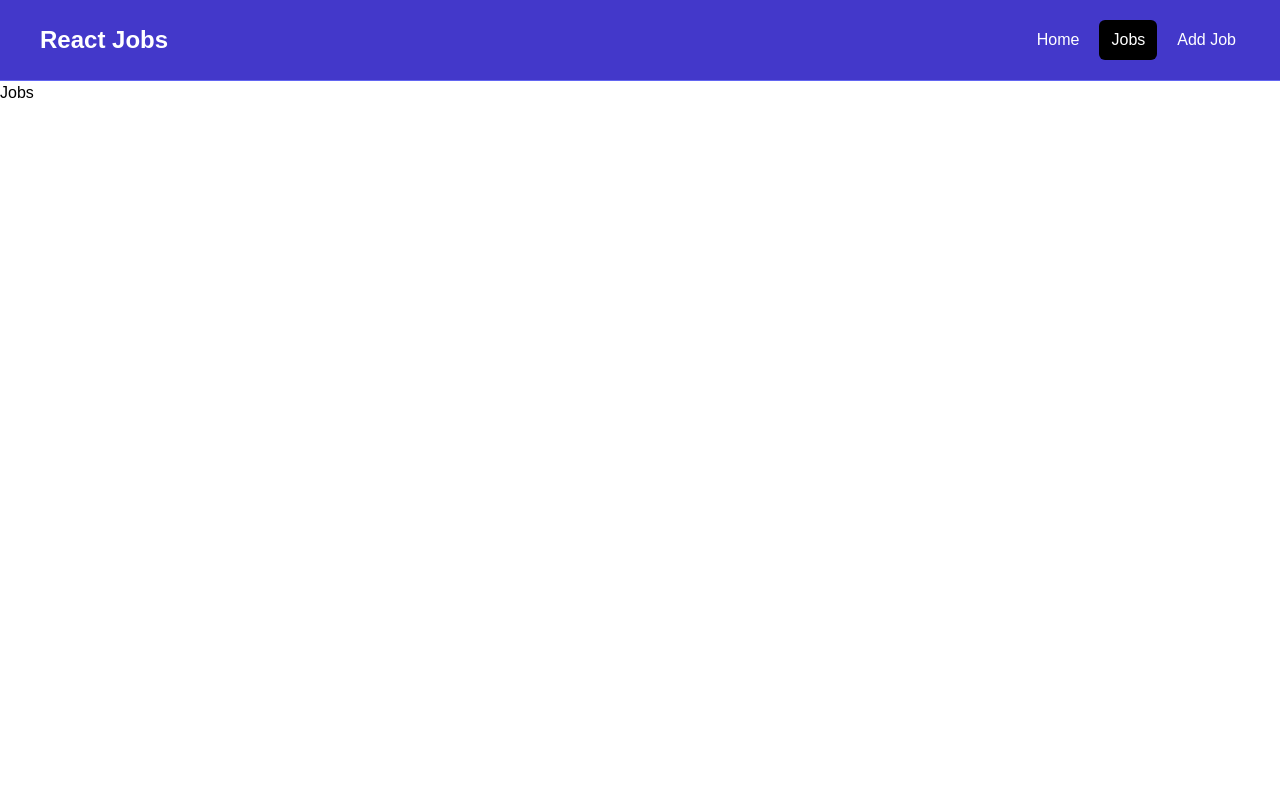
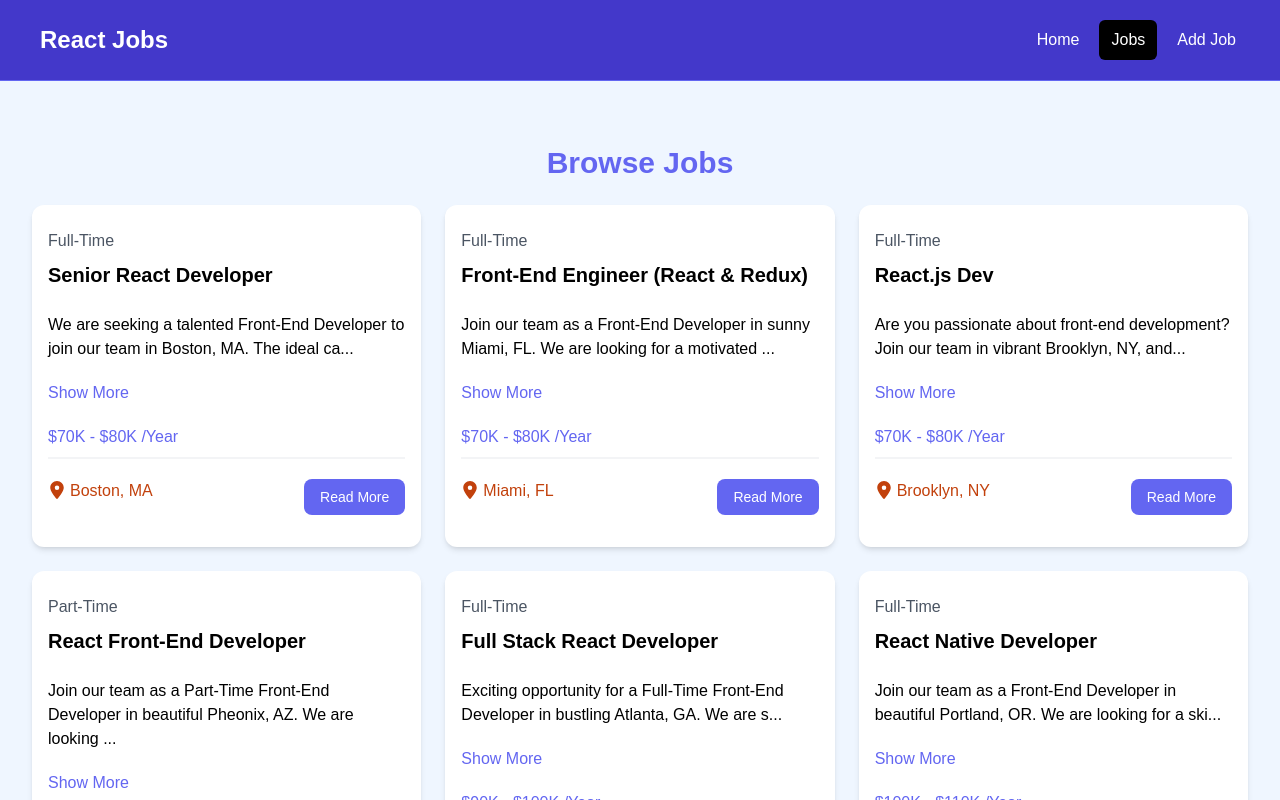
Before and after one commit to zakariaelrharbi/JopApp, a React (Vite) app: page /jobsPage in a window 1280 px wide. Shown: the top 800 px of the page. Built offline with nearby package versions, Linux system fonts and the light colour scheme.

Commit message:
adding jobspage

```diff
--- a/src/Components/JobListing.jsx
+++ b/src/Components/JobListing.jsx
@@ -2,8 +2,8 @@
 import Jobs from '../jobs.json'
 import JobListing1 from './JobListing1'
 
-const Joblisting = () => {
-  const recentJobs = Jobs.slice(0, 3);
+const Joblisting = ({isHome = false}) => {
+  const JobListings = isHome ? Jobs.slice(0, 3) : Jobs;
   return (
     <div>
       <section className="bg-blue-50 px-4 py-10">
@@ -13,7 +13,7 @@
           </h2>
           <div className="grid grid-cols-1 md:grid-cols-3 gap-6">
             {
-              recentJobs.map((job) => (
+              JobListings.map((job) => (
                 <JobListing1 key={job.id} job={job}/>
               ))
             }
--- a/src/Pages/JobsPage.jsx
+++ b/src/Pages/JobsPage.jsx
@@ -1,10 +1,11 @@
 import React from 'react'
+import Joblisting from '../Components/Joblisting'
 
 const JobsPage = () => {
   return (
-    <>
-      <h1 className='text-black'>Jobs</h1>
-    </>
+    <section className='h-screen bg-blue-50 px-4 py-6'>
+      <Joblisting/>
+    </section>
   )
 }
 
```
